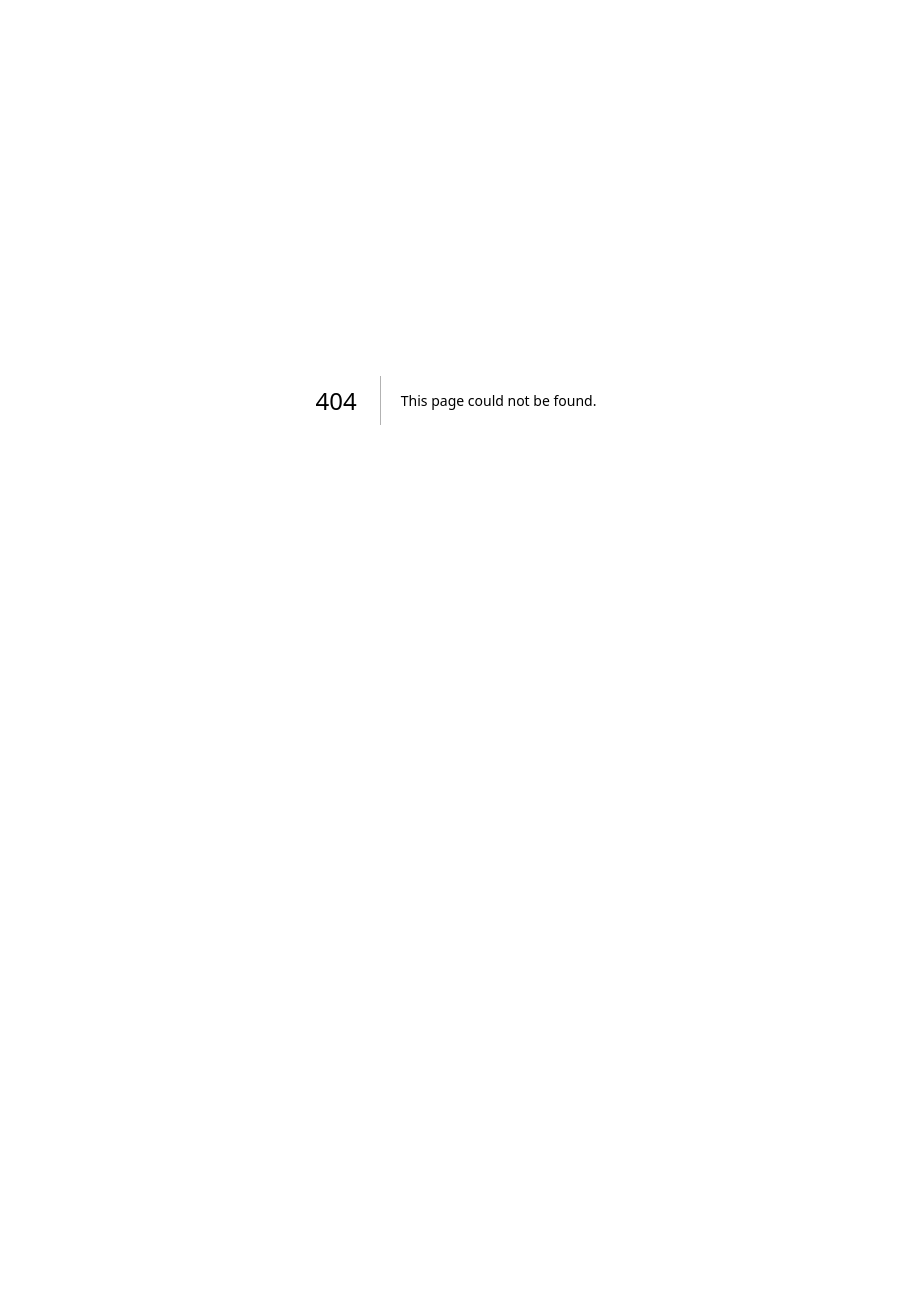
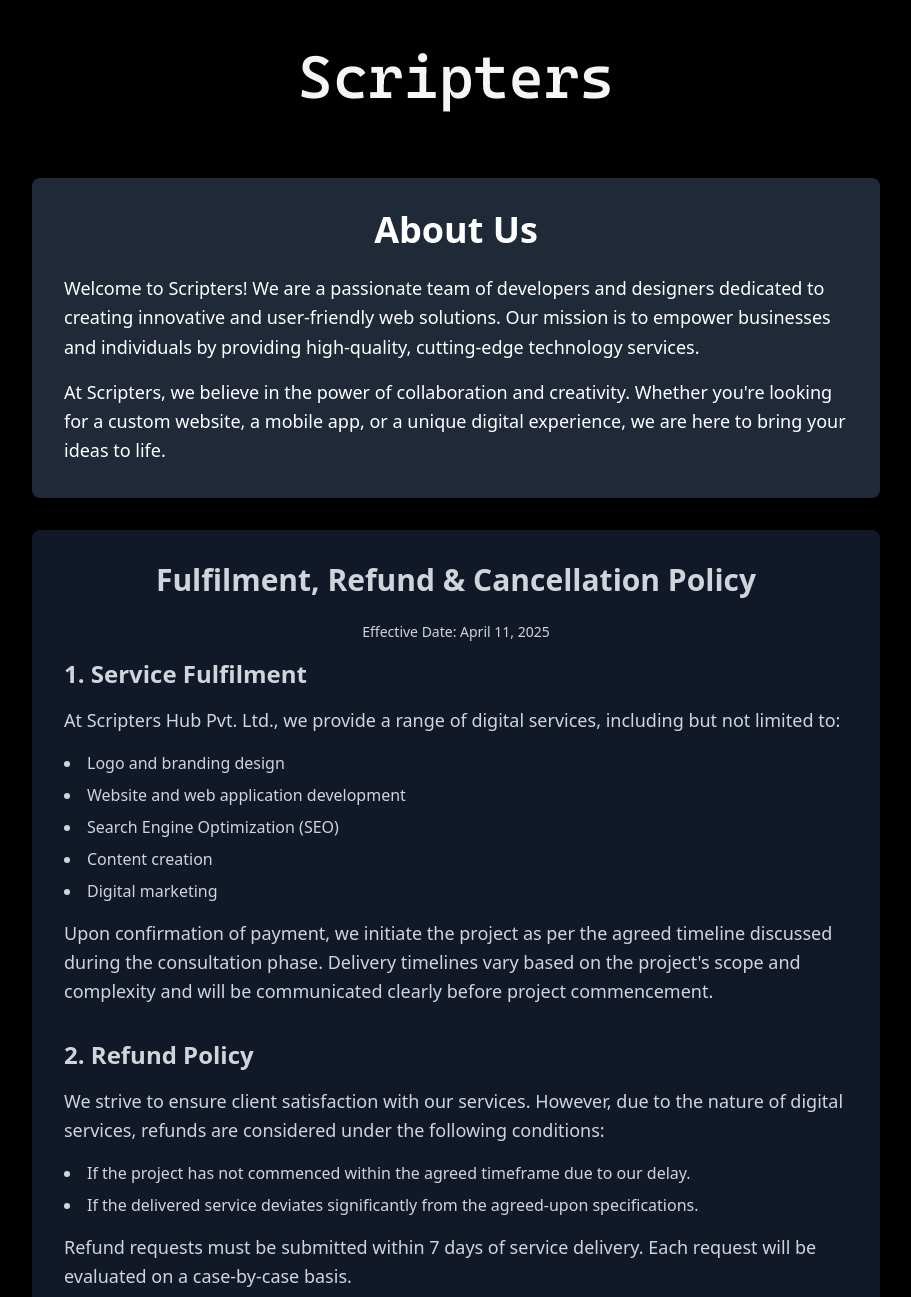
Before and after one commit to ScriptersLtd/Scripters-Website, a Next.js app: page /about in a window 1280 px wide. Before the commit this address had no page. Shown: the top 1297 px of the page, without its empty margins (184-1095 px from the left). Before the commit the page ends 800 px from the top, so only its background shows below. Built offline with nearby package versions, Linux system fonts and the light colour scheme.

Commit message:
Added policy

```diff
--- /dev/null
+++ b/app/about/page.jsx
@@ -0,0 +1,90 @@
+"use client";
+import React from 'react'
+import { cascadia } from "@/utils/cascadia";
+import Link from 'next/link';
+const page = () => {
+  return (
+    <div className="bg-black min-h-screen w-screen text-white">
+      {/* Logo Section */}
+      <div className="flex justify-center py-8">
+       <span>
+            <Link href={"/"} className={`text-[40px] sm:text-[50px] lg:text-[60px] text-neutral-100 ${cascadia.className}`}>Scripters</Link>
+       </span>
+      </div>
+
+      {/* Main Content */}
+      <div className="flex justify-center">
+        <div className="max-w-4xl w-full p-6">
+          {/* About Us Section */}
+          <section className="about-us-section p-8 bg-gray-800 rounded-lg shadow-lg">
+            <h1 className="text-4xl font-bold mb-6 text-center">About Us</h1>
+            <p className="text-lg leading-relaxed">
+              Welcome to Scripters! We are a passionate team of developers and designers dedicated to creating innovative and user-friendly web solutions. Our mission is to empower businesses and individuals by providing high-quality, cutting-edge technology services.
+            </p>
+            <p className="text-lg leading-relaxed mt-4">
+              At Scripters, we believe in the power of collaboration and creativity. Whether you're looking for a custom website, a mobile app, or a unique digital experience, we are here to bring your ideas to life.
+            </p>
+          </section>
+
+          {/* Policy Section */}
+          <section className="policy-section p-8 bg-gray-900 text-gray-300 rounded-lg shadow-lg mt-8">
+            <h2 className="text-3xl font-bold mb-6 text-center">Fulfilment, Refund & Cancellation Policy</h2>
+            <p className="text-sm mb-4 text-center">Effective Date: April 11, 2025</p>
+
+            <div className="mb-8">
+              <h3 className="text-2xl font-semibold mb-4">1. Service Fulfilment</h3>
+              <p className="text-lg leading-relaxed">
+                At Scripters Hub Pvt. Ltd., we provide a range of digital services, including but not limited to:
+              </p>
+              <ul className="list-disc list-inside mt-4 space-y-2">
+                <li>Logo and branding design</li>
+                <li>Website and web application development</li>
+                <li>Search Engine Optimization (SEO)</li>
+                <li>Content creation</li>
+                <li>Digital marketing</li>
+              </ul>
+              <p className="text-lg leading-relaxed mt-4">
+                Upon confirmation of payment, we initiate the project as per the agreed timeline discussed during the consultation phase. Delivery timelines vary based on the project's scope and complexity and will be communicated clearly before project commencement.
+              </p>
+            </div>
+
+            <div className="mb-8">
+              <h3 className="text-2xl font-semibold mb-4">2. Refund Policy</h3>
+              <p className="text-lg leading-relaxed">
+                We strive to ensure client satisfaction with our services. However, due to the nature of digital services, refunds are considered under the following conditions:
+              </p>
+              <ul className="list-disc list-inside mt-4 space-y-2">
+                <li>If the project has not commenced within the agreed timeframe due to our delay.</li>
+                <li>If the delivered service deviates significantly from the agreed-upon specifications.</li>
+              </ul>
+              <p className="text-lg leading-relaxed mt-4">
+                Refund requests must be submitted within 7 days of service delivery. Each request will be evaluated on a case-by-case basis.
+              </p>
+            </div>
+
+            <div className="mb-8">
+              <h3 className="text-2xl font-semibold mb-4">3. Cancellation Policy</h3>
+              <p className="text-lg leading-relaxed">
+                Clients may request a cancellation of services before the project has commenced. If a cancellation is requested after the project has started, charges will apply based on the work completed up to that point.
+              </p>
+            </div>
+
+            <div>
+              <h3 className="text-2xl font-semibold mb-4">4. Contact Us</h3>
+              <p className="text-lg leading-relaxed">
+                For any queries or to request a refund or cancellation, please contact us at:
+              </p>
+              <ul className="list-none mt-4 space-y-2">
+                <li>Email: <a href="mailto:info@scriptersltd.com" className="text-blue-400 underline">info@scriptersltd.com</a></li>
+                <li>Phone: (021)-34800896</li>
+                <li>Address: Block 5, FL-4, Rashid Minhas Rd, Gulshan-e-Iqbal, Karachi, 75300</li>
+              </ul>
+            </div>
+          </section>
+        </div>
+      </div>
+    </div>
+  )
+}
+
+export default page
--- a/components/Footer.jsx
+++ b/components/Footer.jsx
@@ -1,5 +1,6 @@
 import { cascadia } from "@/utils/cascadia"
 import { MapPin,Mail,Phone } from "lucide-react"
+import Link from "next/link"
 const Footer = () => {
   return (
     <div className=" absolute backdrop-blur-sm bg-neutral-500/5 p-3 rounded-md bottom-2 lg:bottom-4 xl:bottom-10 max-w-[400px] text-neutral-100 left-5 flex flex-col justify-center items-start gap-y-3">
@@ -19,7 +20,10 @@ const Footer = () => {
     <Phone height={20} width={20} className="text-neutral-100 " />
 
     <p>(021)-34800896</p>
+
+
 </div>
+    <p>Read our policy <Link href={"/about"} className="underline">here</Link></p>
   </div>
   )
 }
--- a/components/Menu.jsx
+++ b/components/Menu.jsx
@@ -209,7 +209,7 @@ const Menu = () => {
                 >
                   <motion.li className="listt">Home</motion.li>
                   <motion.li className="listt">Services</motion.li>
-                  <motion.li className="listt">About</motion.li>
+                  <motion.a href="/about" className="listt">About</motion.a>
                   <motion.li className="listt">Careers</motion.li>
                   <motion.li className="listt">Contact</motion.li>
                 </motion.ul>
--- a/package.json
+++ b/package.json
@@ -27,6 +27,7 @@
     "tailwind-merge": "^2.3.0"
   },
   "devDependencies": {
+    "@types/node": "22.14.0",
     "eslint": "^8",
     "eslint-config-next": "14.2.2",
     "postcss": "^8",
```
Also changed, not shown: tsconfig.json (added, +34 -0 lines), 1 other file (tests, documents, lock files or other folders).
